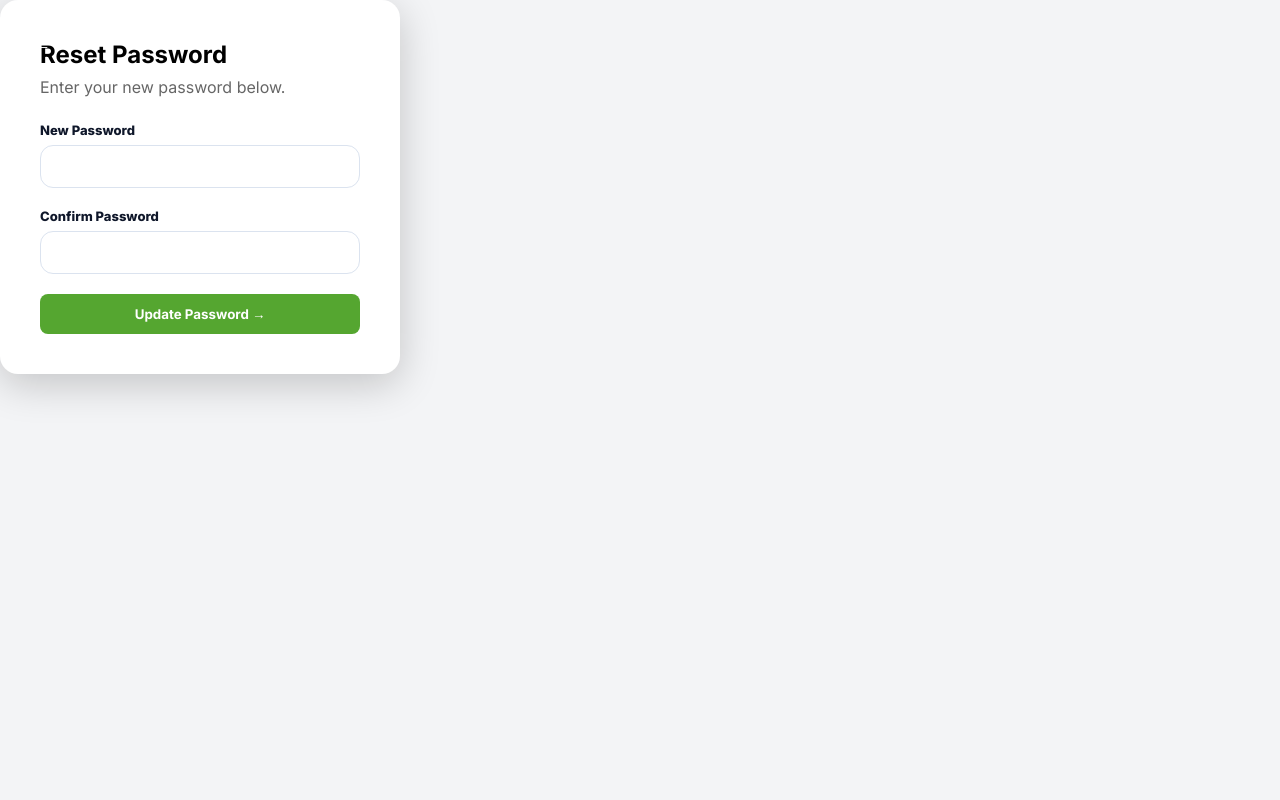
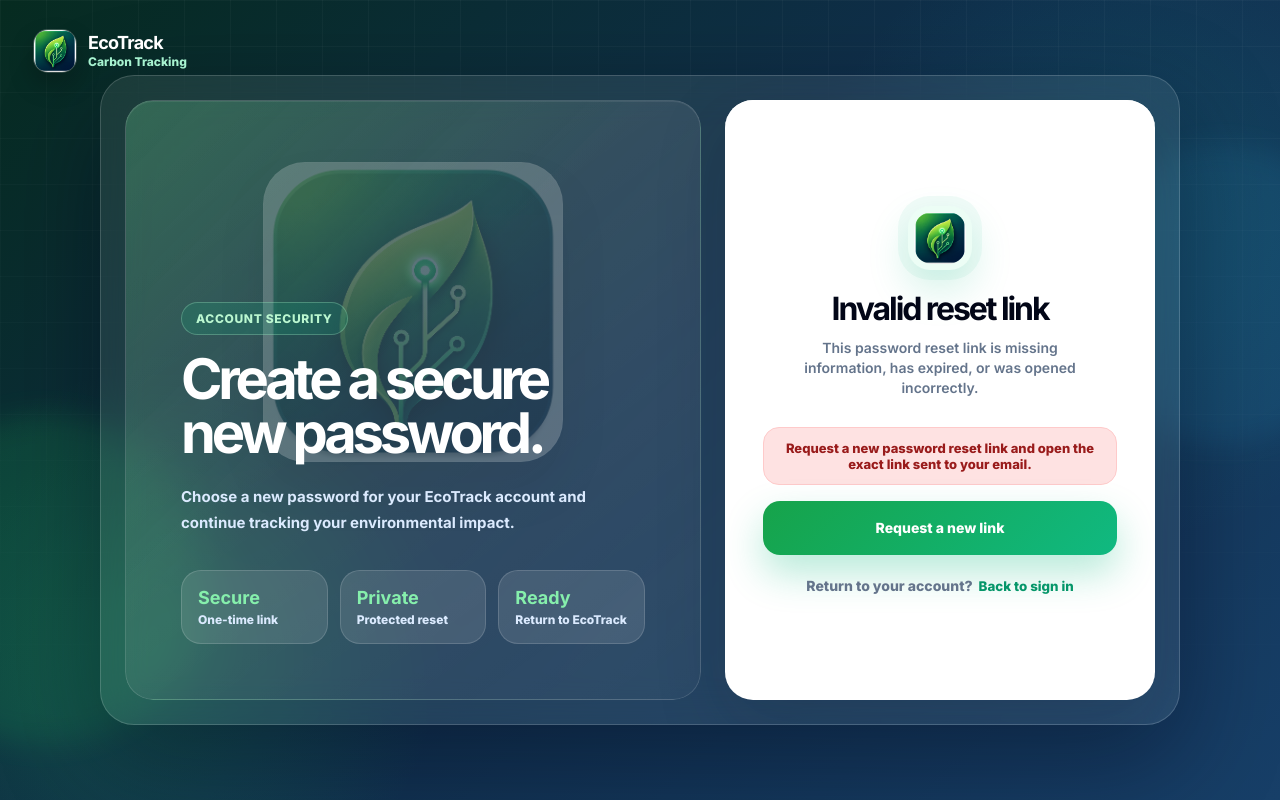
Before and after one commit to ralph-freije/FYP_REACT, a React (Vite) app: page /reset-password in a window 1280 px wide. Built offline with nearby package versions, Linux system fonts and the light colour scheme.

Commit message:
pass reset

```diff
--- a/src/pages/ResetPassword.jsx
+++ b/src/pages/ResetPassword.jsx
@@ -1,88 +1,319 @@
-import { useState } from "react";
+import { useEffect, useState } from "react";
 import { useNavigate, useSearchParams } from "react-router-dom";
 import { resetPassword } from "../api/authApi";
-import "../styles/auth.css";
+import "./Login.css";
+
+const getErrorMessage = (error) => {
+  const responseData = error.response?.data;
+
+  if (!responseData) {
+    return "Unable to reset your password. Please try again.";
+  }
+
+  if (typeof responseData.message === "string") {
+    return responseData.message;
+  }
+
+  const validationErrors =
+    responseData.errors ||
+    responseData.data ||
+    responseData.message;
+
+  if (
+    validationErrors &&
+    typeof validationErrors === "object"
+  ) {
+    return Object.values(validationErrors)
+      .flat()
+      .filter(Boolean)
+      .join(" ");
+  }
+
+  return "Unable to reset your password. Please try again.";
+};
 
 export default function ResetPassword() {
   const [searchParams] = useSearchParams();
   const navigate = useNavigate();
 
+  const email = searchParams.get("email")?.trim() || "";
+  const token = searchParams.get("token")?.trim() || "";
+
   const [form, setForm] = useState({
-    email: searchParams.get("email") || "",
-    token: searchParams.get("token") || "",
+    email,
+    token,
     password: "",
     password_confirmation: "",
   });
 
+  const [showPassword, setShowPassword] = useState(false);
+  const [showConfirmation, setShowConfirmation] = useState(false);
+
+  const [loading, setLoading] = useState(false);
   const [error, setError] = useState("");
   const [message, setMessage] = useState("");
 
-  const handleSubmit = async (e) => {
-    e.preventDefault();
+  const hasValidLink = Boolean(email && token);
+
+  useEffect(() => {
+    if (!message) {
+      return undefined;
+    }
+
+    const timer = window.setTimeout(() => {
+      navigate("/login", { replace: true });
+    }, 1800);
+
+    return () => window.clearTimeout(timer);
+  }, [message, navigate]);
+
+  const updateField = (field, value) => {
+    setForm((current) => ({
+      ...current,
+      [field]: value,
+    }));
+
+    if (error) {
+      setError("");
+    }
+  };
+
+  const handleSubmit = async (event) => {
+    event.preventDefault();
+
     setError("");
     setMessage("");
 
+    if (!form.email || !form.token) {
+      setError(
+        "This password reset link is invalid or incomplete. Please request a new link."
+      );
+      return;
+    }
+
+    if (form.password.length < 6) {
+      setError("Your password must contain at least 6 characters.");
+      return;
+    }
+
+    if (form.password !== form.password_confirmation) {
+      setError("The password confirmation does not match.");
+      return;
+    }
+
     try {
-      await resetPassword(form);
-      setMessage("Password updated successfully.");
-      setTimeout(() => navigate("/login"), 2000);
-    } catch (err) {
-      setError(
-        err.response?.data?.message || "Something went wrong."
+      setLoading(true);
+
+      const response = await resetPassword(form);
+
+      setMessage(
+        response?.message ||
+          "Your password has been updated successfully."
       );
+    } catch (requestError) {
+      setError(getErrorMessage(requestError));
+    } finally {
+      setLoading(false);
     }
   };
 
   return (
-    <div className="auth-wrapper">
+    <main className="auth-page">
+      <div className="auth-background-glow auth-glow-one" />
+      <div className="auth-background-glow auth-glow-two" />
 
-      <button className="back-btn" onClick={() => navigate("/login")}>
-        ←
+      <header className="auth-brand">
+        <img src="/ecotrack-logo.png" alt="EcoTrack logo" />
+
+        <div>
+          <strong>EcoTrack</strong>
+          <span>Carbon Tracking</span>
+        </div>
+      </header>
+
+      <section className="auth-shell">
+        <aside className="auth-hero-panel">
+          <span className="auth-kicker">Account security</span>
+
+          <h1>Create a secure new password.</h1>
+
+          <p>
+            Choose a new password for your EcoTrack account and continue
+            tracking your environmental impact.
+          </p>
+
+          <div className="auth-feature-grid">
+            <div>
+              <strong>Secure</strong>
+              <span>One-time link</span>
+            </div>
+
+            <div>
+              <strong>Private</strong>
+              <span>Protected reset</span>
+            </div>
+
+            <div>
+              <strong>Ready</strong>
+              <span>Return to EcoTrack</span>
+            </div>
+          </div>
+        </aside>
+
+        <section className="auth-card auth-card-login">
+          <div className="auth-card-logo">
+            <img src="/ecotrack-logo.png" alt="EcoTrack logo" />
+          </div>
+
+          {!hasValidLink ? (
+            <>
+              <div className="auth-header">
+                <h2>Invalid reset link</h2>
+
+                <p>
+                  This password reset link is missing information, has
+                  expired, or was opened incorrectly.
+                </p>
+              </div>
+
+              <div className="auth-alert error">
+                Request a new password reset link and open the exact link
+                sent to your email.
+              </div>
+
+              <button
+                type="button"
+                className="auth-submit-btn"
+                onClick={() => navigate("/forgot-password")}
+              >
+                Request a new link
               </button>
 
-      <div className="auth-card">
+              <p className="auth-switch-text">
+                Return to your account?
+                <button
+                  type="button"
+                  onClick={() => navigate("/login")}
+                >
+                  Back to sign in
+                </button>
+              </p>
+            </>
+          ) : (
+            <>
               <div className="auth-header">
-          <h2>Reset Password</h2>
-          <p>Enter your new password below.</p>
+                <h2>Reset password</h2>
+
+                <p>
+                  Enter and confirm your new password below.
+                </p>
               </div>
 
-        <form onSubmit={handleSubmit}>
+              {error && (
+                <div className="auth-alert error">{error}</div>
+              )}
 
-          <div className="form-group">
-            <label>New Password</label>
+              {message && (
+                <div className="auth-alert success">{message}</div>
+              )}
+
+              <form onSubmit={handleSubmit} className="auth-form">
+                <div className="auth-form-group">
+                  <label htmlFor="new-password">
+                    New password
+                  </label>
+
+                  <div className="auth-password-field">
                     <input
-              type="password"
+                      id="new-password"
+                      type={showPassword ? "text" : "password"}
                       value={form.password}
-              onChange={(e) =>
-                setForm({ ...form, password: e.target.value })
+                      onChange={(event) =>
+                        updateField(
+                          "password",
+                          event.target.value
+                        )
                       }
+                      placeholder="Minimum 6 characters"
+                      autoComplete="new-password"
+                      minLength={6}
                       required
+                      disabled={loading || Boolean(message)}
                     />
+
+                    <button
+                      type="button"
+                      onClick={() =>
+                        setShowPassword((current) => !current)
+                      }
+                      disabled={loading || Boolean(message)}
+                    >
+                      {showPassword ? "Hide" : "Show"}
+                    </button>
+                  </div>
                 </div>
 
-          <div className="form-group">
-            <label>Confirm Password</label>
+                <div className="auth-form-group">
+                  <label htmlFor="confirm-password">
+                    Confirm password
+                  </label>
+
+                  <div className="auth-password-field">
                     <input
-              type="password"
+                      id="confirm-password"
+                      type={showConfirmation ? "text" : "password"}
                       value={form.password_confirmation}
-              onChange={(e) =>
-                setForm({
-                  ...form,
-                  password_confirmation: e.target.value,
-                })
+                      onChange={(event) =>
+                        updateField(
+                          "password_confirmation",
+                          event.target.value
+                        )
                       }
+                      placeholder="Repeat your new password"
+                      autoComplete="new-password"
+                      minLength={6}
                       required
+                      disabled={loading || Boolean(message)}
                     />
+
+                    <button
+                      type="button"
+                      onClick={() =>
+                        setShowConfirmation((current) => !current)
+                      }
+                      disabled={loading || Boolean(message)}
+                    >
+                      {showConfirmation ? "Hide" : "Show"}
+                    </button>
+                  </div>
                 </div>
 
-          {error && <div className="error-msg">{error}</div>}
-          {message && <div className="success-msg">{message}</div>}
-
-          <button type="submit" className="submit-btn">
-            Update Password →
+                <button
+                  type="submit"
+                  className="auth-submit-btn"
+                  disabled={loading || Boolean(message)}
+                >
+                  {loading
+                    ? "Updating password..."
+                    : message
+                      ? "Redirecting to sign in..."
+                      : "Update password"}
                 </button>
               </form>
-      </div>
-    </div>
+
+              <p className="auth-switch-text">
+                Need another reset link?
+                <button
+                  type="button"
+                  onClick={() => navigate("/forgot-password")}
+                >
+                  Request a new one
+                </button>
+              </p>
+            </>
+          )}
+        </section>
+      </section>
+    </main>
   );
 }
```
Lines whose indentation alone changed are shown as unchanged.
